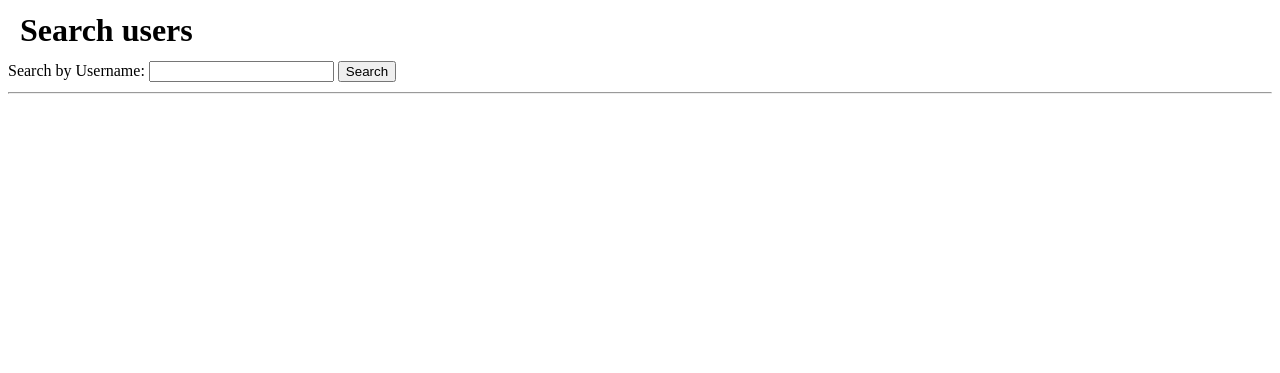
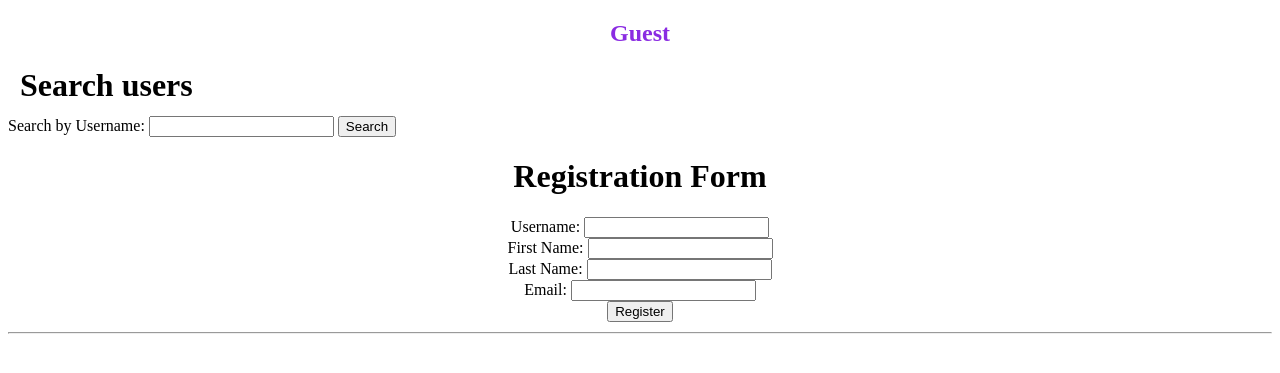
Before and after one commit to Alonso174/CV, a Flask app: page /assignment9 in a window 1280 px wide. Shown: the top 373 px of the page. Run offline with Flask 2, Linux system fonts and the light colour scheme.

Commit message:
assignment9

```diff
--- a/AlonCv_Flask/app.py
+++ b/AlonCv_Flask/app.py
@@ -2,6 +2,7 @@ from flask import Flask, redirect, url_for, render_template, request, session
 from flask import render_template
 
 app = Flask(__name__)
+app.secret_key = '1704'
 
 
 @app.route('/', methods=['GET', 'POST', 'DELETE', 'PUT'])
@@ -20,6 +21,7 @@ def hello_assignment8():
                            user={'name': "Alon Levin"},
                            hobbies=['Football', 'E-Games', 'Climbing'])
 
+
 UsersList = {
     "Rony89": {"firstName": "Rony", "lastName": "Levin", "email": "Ronyle89@gmail.com"},
     "Gaby63": {"firstName": "Gaby", "lastName": "Levin", "email": "Gaby1063@gmail.com"},
@@ -36,7 +38,8 @@ def hello_assignment9():
             if "username" in request.args:
                 UserInList = request.args["username"]
                 if UserInList in UsersList and UserInList != '':
-                    return render_template("assignment9.html", username=UserInList, users=UsersList[UserInList], found=True, search=True)
+                    return render_template("assignment9.html", username=UserInList, users=UsersList[UserInList],
+                                           found=True, search=True)
                 elif UserInList not in UsersList and UserInList != '':
                     return render_template("assignment9.html", found=False, search=True)
                 else:
@@ -46,6 +49,22 @@ def hello_assignment9():
         else:
             return render_template("assignment9.html")
 
+    elif request.method == 'POST':
+        if not session.get('loggedIn'):
+            if request.form['username'] not in UsersList:
+                UsersList[request.form['username']] = {"firstName": request.form['firstname'],
+                                                       "lastName": request.form['lastname'],
+                                                       "email": request.form['email']}
+                session['loggedIn'] = True
+                session['username'] = request.form['username']
+                return render_template("assignment9.html", exists=False)
+            if request.form['username'] in UsersList:
+                session['loggedIn'] = False
+                return render_template("assignment9.html", exists=True)
+        else:
+            session['loggedIn'] = False
+            return render_template("assignment9.html")
+
 
 if __name__ == '__main__':
     app.run()
--- a/AlonCv_Flask/templates/assignment9.html
+++ b/AlonCv_Flask/templates/assignment9.html
@@ -6,7 +6,14 @@
 </head>
 <body>
  {% block content9 %}
-
+<header style="text-align: center">
+    {% if session.get('loggedIn')==False or 'loggedIn' not in session %}
+        <h2 style="color:blueviolet">Guest</h2>
+    {% endif %}
+    {% if session.get('loggedIn')==True %}
+        <h2 style="color: blueviolet"> Hello {{ session['username'] }}</h2>
+    {% endif %}
+</header>
    <h1 style="margin:12px;">Search users</h1>
 <form name="search" method="get" action="{{ url_for('hello_assignment9') }}">
 	<label for="searchBox">Search by Username:</label>
@@ -28,12 +35,36 @@
             <br>
 			<span>Username: {{ user }}</span><br>
 			<span>First name: {{ users[user]["firstName"] }}</span><br>
-            <span>Last name: {{ users["lastName"] }}</span><br>
+            <span>Last name: {{ users[user]["lastName"] }}</span><br>
 			<span>Email: {{ users[user]["email"] }}</span><br>
 		{% endfor %}
 	{% endif %}
-{% else %}
-
+    {% endif %}
+    {% if session.get('loggedIn')==False or 'loggedIn' not in session %}
+		<h1 style="text-align: center">Registration Form</h1>
+		<form style="text-align: center" name="registration" method="post" action="{{ url_for('hello_assignment9') }}">
+			<label for="username">Username:</label>
+			<input type="text" id="username" name="username"><br>
+			<label for="firstname">First Name:</label>
+			<input type="text" id="firstname" name="firstname"><br>
+            <label for="lastname">Last Name:</label>
+			<input type="text" id="lastname" name="lastname"><br>
+			<label for="email">Email:</label>
+			<input type="email" id="email" name="email"><br>
+			<input type="submit" value="Register">
+		</form>
+    {% if exists %}
+        <br>
+        <span> User already Exist, try different username </span>
+    {% endif %}
+        {% else %}
+{% endif %}
+{% if session.get('loggedIn')==True %}
+    <span  style="font-weight: bold;"> {{ session['username'] }} </span> <span>is Logged in</span>
+    <br>
+		<form name="registration" method="post" action="{{ url_for('hello_assignment9') }}">
+        <input type="submit" value="Log Out">
+        </form>
 {% endif %}
 <hr style="margin:10px 0 10px 0;">
 {% endblock %}
```
Also changed, not shown: AlonCv_Flask/templates/AlonCV.html (+11 -4 lines), AlonCv_Flask/templates/assignment8.html (+8 -0 lines).
